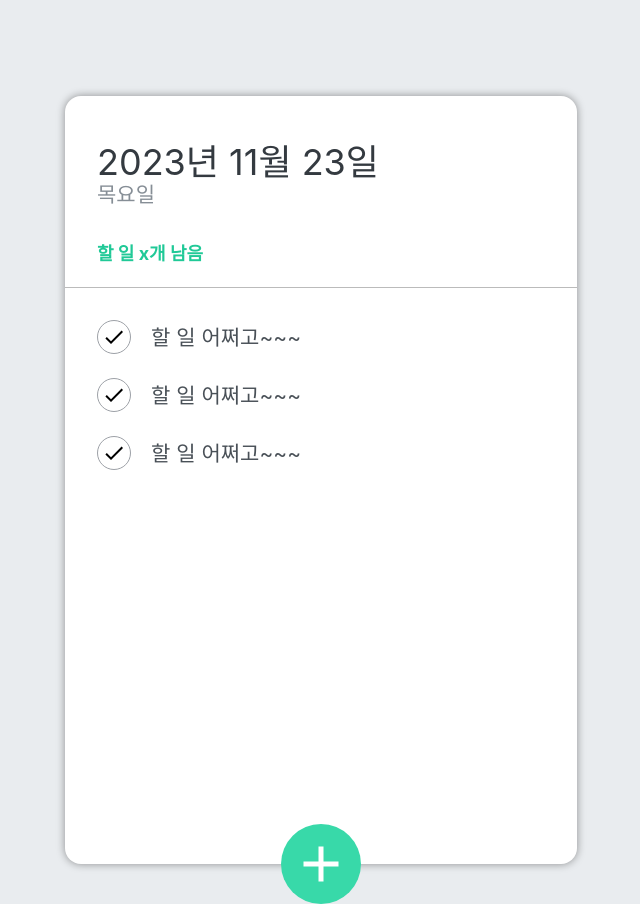
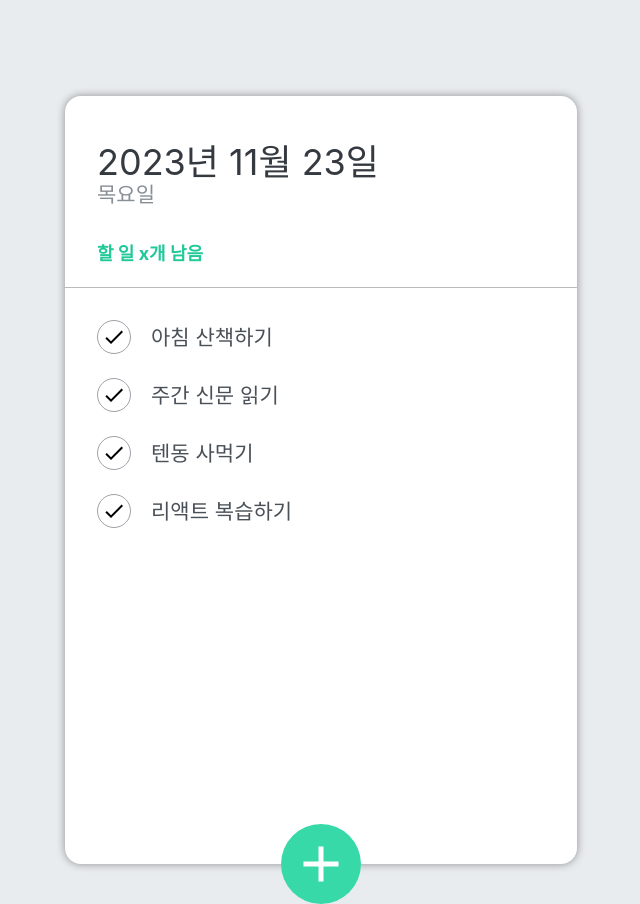
Before and after one commit to ChangyuPark0528/react-todo-app, a React (Create React App) app: page / in a window 1280 px wide. Shown: the whole page, without its empty margins (319-959 px from the left). Built offline with nearby package versions, Linux system fonts and the light colour scheme.

Commit message:
# 4. 할 일 추가 기능 완료

```diff
--- a/src/components/TodoInput.js
+++ b/src/components/TodoInput.js
@@ -3,23 +3,47 @@
 import './scss/TodoInput.scss';
 import cn from 'classnames';
 
-const TodoInput = () => {
+const TodoInput = ({ addTodo }) => {
   // 입력창이 열리는 여부를 표현하는 상태값
   const [open, setOpen] = useState(false);
+
+  // 할 일 입력창에 입력한 내용을 표현하는 상태 값
+  const [todoText, setTodoText] = useState('');
 
   // + 버튼 클릭시 이벤트
   const onToggle = () => {
     setOpen(!open); //값을 반대로 뒤집기.
   };
 
+  // input change 이벤트 핸들러
+  const todoChangeHandler = (e) => {
+    setTodoText(e.target.value);
+  };
+
+  // submit 이벤트 핸들러
+  const submitHandler = (e) => {
+    e.preventDefault(); // 태그의 기본 기능 제한 (submit 막기)
+
+    // 부모 컴포넌트가 전달한 함수의 매개값으로 입력값 넘기기.
+    addTodo(todoText);
+
+    // 입력이 끝나면 입력창 비우기
+    setTodoText('');
+  };
+
   return (
     <>
       {open && (
         <div className='form-wrapper'>
-          <form className='insert-form'>
+          <form
+            className='insert-form'
+            onSubmit={submitHandler}
+          >
             <input
               type='text'
               placeholder='할 일을 입력 후, 엔터를 누르세요!'
+              onChange={todoChangeHandler}
+              value={todoText}
             />
           </form>
         </div>
--- a/src/components/TodoItem.js
+++ b/src/components/TodoItem.js
@@ -2,13 +2,13 @@
 import { MdDelete, MdDone } from 'react-icons/md';
 import './scss/TodoItem.scss';
 
-const TodoItem = () => {
+const TodoItem = ({ item }) => {
   return (
     <li className='todo-list-item'>
       <div className='check-circle'>
         <MdDone />
       </div>
-      <span className='text'>할 일 어쩌고~~~</span>
+      <span className='text'>{item.title}</span>
       <div className='remove'>
         <MdDelete />
       </div>
--- a/src/components/TodoMain.js
+++ b/src/components/TodoMain.js
@@ -2,12 +2,15 @@
 import TodoItem from './TodoItem';
 import './scss/TodoMain.scss';
 
-const TodoMain = () => {
+const TodoMain = ({ todoList }) => {
   return (
     <ul className='todo-list'>
-      <TodoItem />
-      <TodoItem />
-      <TodoItem />
+      {todoList.map((todo) => (
+        <TodoItem
+          key={todo.id}
+          item={todo}
+        />
+      ))}
     </ul>
   );
 };
--- a/src/components/TodoTemplate.js
+++ b/src/components/TodoTemplate.js
@@ -1,15 +1,72 @@
-import React from 'react';
+import React, { useState } from 'react';
 import TodoHeader from './TodoHeader';
 import TodoMain from './TodoMain';
 import TodoInput from './TodoInput';
 import './scss/TodoTemplate.scss';
+import { Title } from '@mui/icons-material';
 
 const TodoTemplate = () => {
+  // 서버에 할 일 목록(json)을 요청(fetch)해서 받아와야 함. -> 나중에 하자.
+
+  // todos 배열을 상태 관리
+  const [todos, setTodos] = useState([
+    {
+      id: 1,
+      title: '아침 산책하기',
+      done: true,
+    },
+    {
+      id: 2,
+      title: '주간 신문 읽기',
+      done: true,
+    },
+    {
+      id: 3,
+      title: '텐동 사먹기',
+      done: false,
+    },
+    {
+      id: 4,
+      title: '리액트 복습하기',
+      done: false,
+    },
+  ]);
+
+  // id값 시퀀스 함수
+  const makeNewId = () => {
+    if (todos.length === 0) return 1;
+    return todos[todos.length - 1].id + 1; // 맨 마지막 할 일 객체의 id보다 하나 크게
+  };
+
+  /*
+    todoInput에게 todoText를 받아오는 함수
+    자식 컴포넌트가 부모컴포넌트에게 데이터를 전달할 때는
+    일반적인 props 사용이 불가능.
+    부모 컴포넌트에서 함수를 선언 (매개변수 꼭 선언) -> props로 함수를 전달.
+    자식 컴포넌트에서 전달받은 함수를 호출하면서 매개값으로 데이터를 전달.
+  */
+  const addTodo = (todoText) => {
+    const newTodo = {
+      id: makeNewId(),
+      title: todoText,
+      done: false,
+    }; // 나중에 fetch를 이용해서 백엔드에 insert 요청 보내야함.
+
+    // todos.push(newTodo); (x) -> useState 변수는 setter로 변경
+    // setTodos(todos.push(newTodo)); (x)
+    // react의 상태변수는 불변성(immutable)을 가지기 때문에
+    // 기존 상태에서 변경은 불가능 -> 새로운 상태로 만들어서 변경해야 한다.
+
+    setTodos((oldTodos) => {
+      return [...oldTodos, newTodo];
+    });
+  };
+
   return (
     <div className='TodoTemplate'>
       <TodoHeader />
-      <TodoMain />
-      <TodoInput />
+      <TodoMain todoList={todos} />
+      <TodoInput addTodo={addTodo} />
     </div>
   );
 };
```
